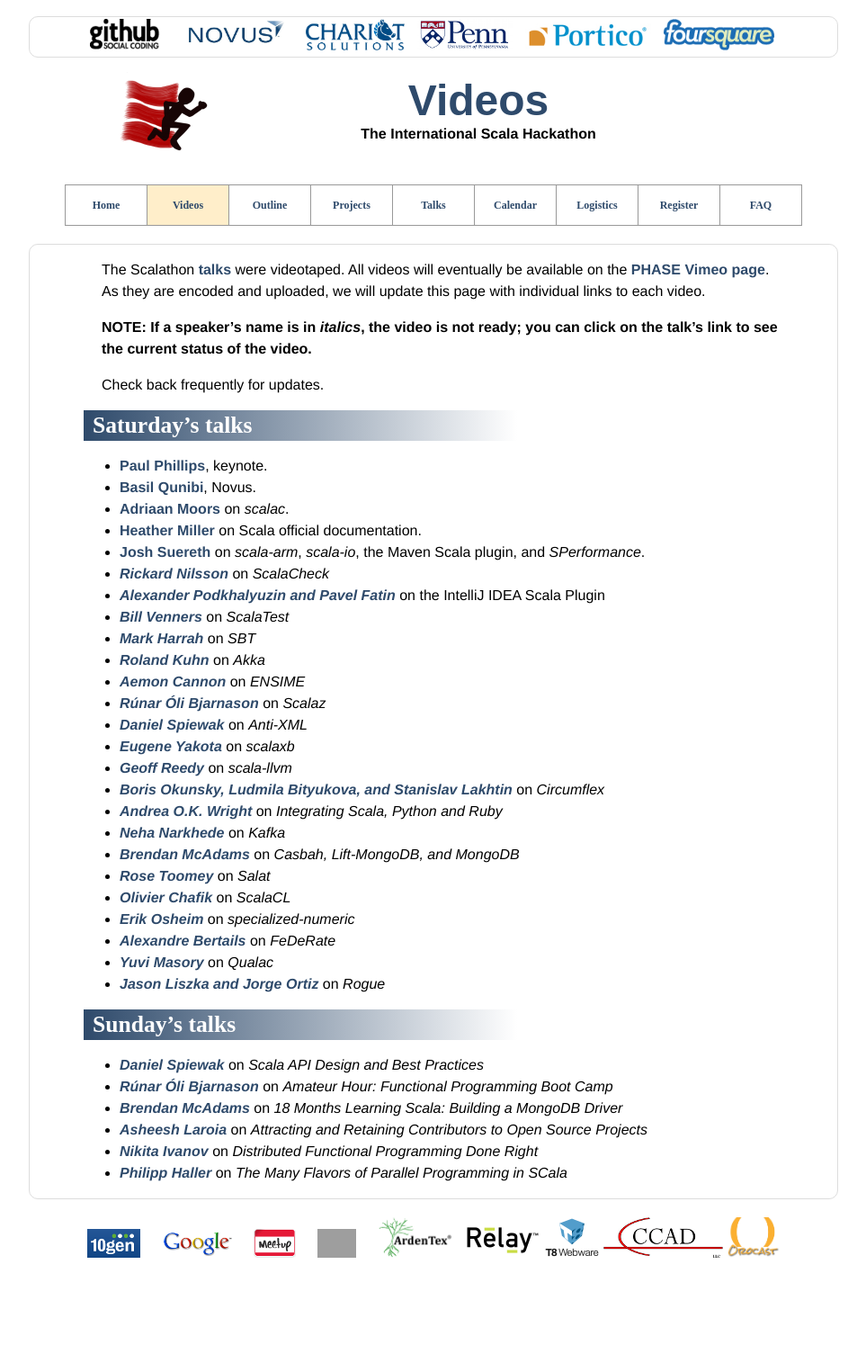
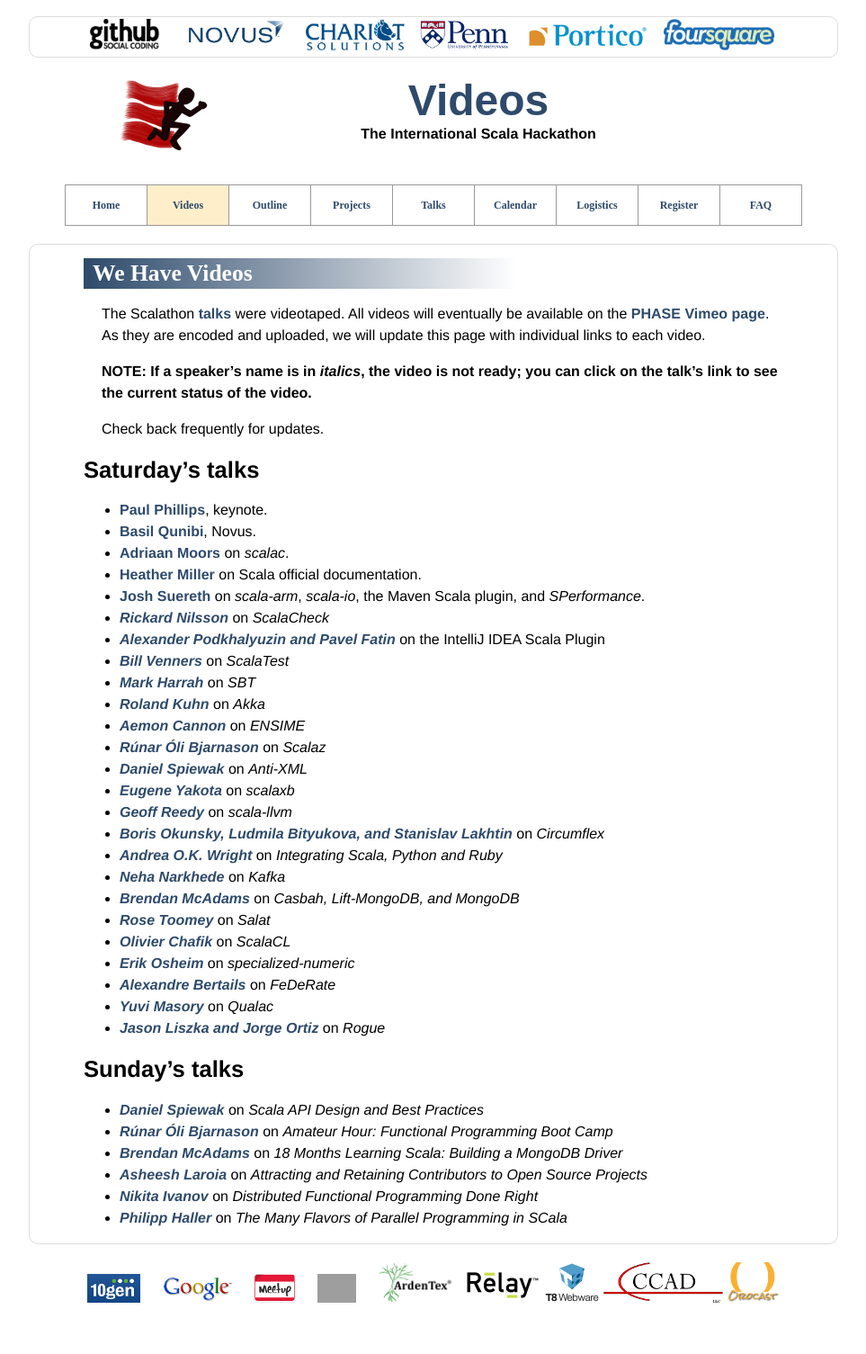
Before and after one commit to scala-phase/scalathon, a Jekyll site: the page built from videos.md, in a window 1280 px wide. Shown: the whole page at 90% size, without its empty margins (158-1121 px from the left). Built offline with Jekyll 4.4.1, drawn with Linux system fonts in a browser that asks for light colours; some web fonts are replaced; Markdown is read by kramdown in place of the engine named in the settings; before the commit the page ends 1455 px from its top, so only the background shows below that; grey boxes are pictures that could not be loaded.

Commit message:
header stuff

```diff
--- a/videos.md
+++ b/videos.md
@@ -3,6 +3,8 @@
 layout: main
 tab: videos
 ---
+
+# We Have Videos
 
 The Scalathon [talks](talks.html) were videotaped. All videos will eventually
 be available on the [PHASE Vimeo page](http://vimeo.com/scala-phase/). As
@@ -14,7 +16,7 @@
 
 Check back frequently for updates.
 
-# Saturday's talks
+## Saturday's talks
 
 * [Paul Phillips](http://vimeo.com/28661064), keynote.
 * [Basil Qunibi](http://www.vimeo.com/28662048), Novus.
@@ -44,7 +46,7 @@
 * [*Yuvi Masory*][not-ready] on *Qualac*
 * [*Jason Liszka and Jorge Ortiz*][not-ready] on *Rogue*
 
-# Sunday's talks
+## Sunday's talks
 
 * [*Daniel Spiewak*][not-ready] on *Scala API Design and Best Practices*
 * [*Rúnar Óli Bjarnason*][not-ready] on *Amateur Hour: Functional Programming Boot Camp*
```
